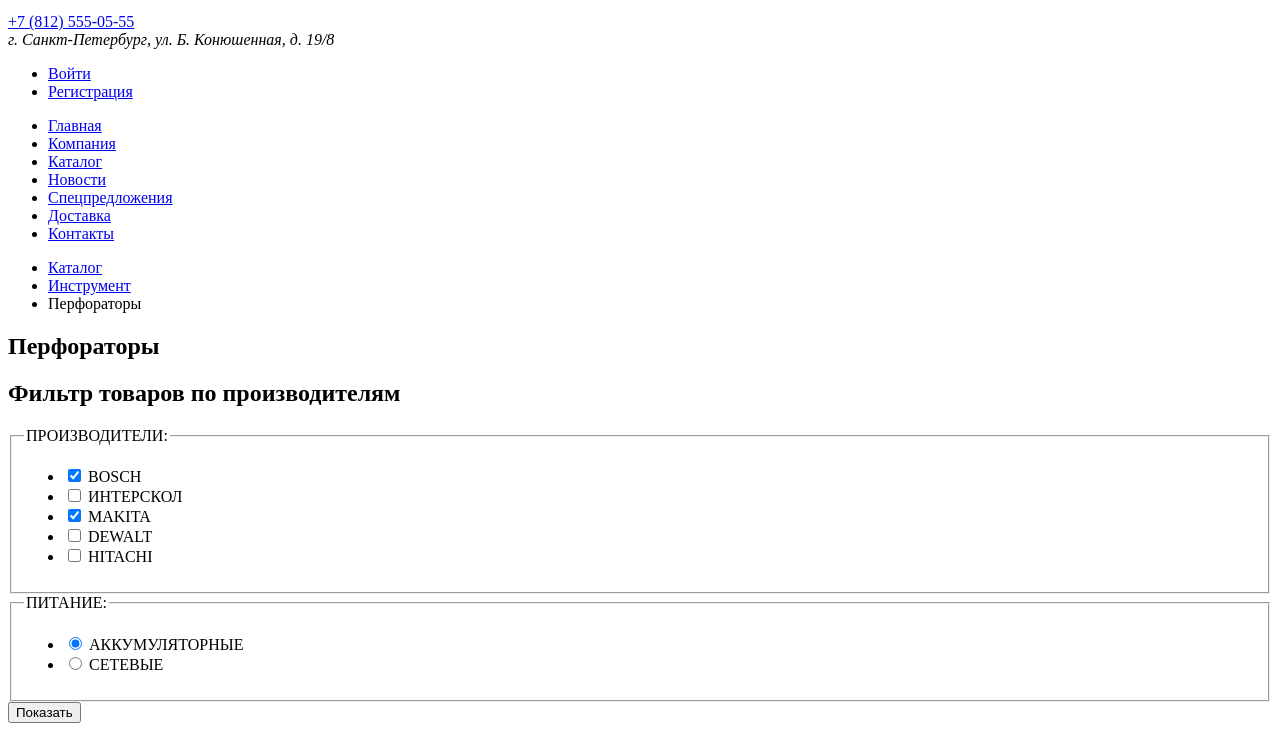
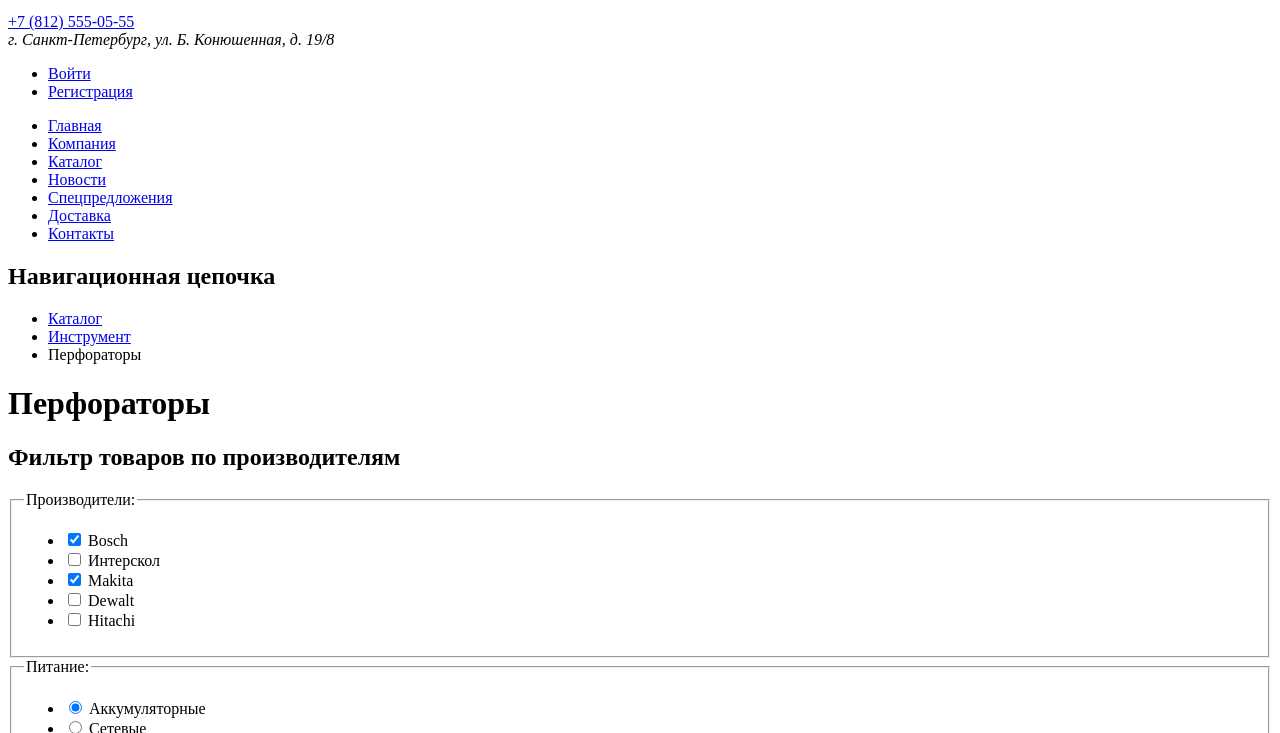
Before and after one commit to Somebody9372/1207045-technomart-28, a plain HTML site: page catalog.html in a window 1280 px wide. Shown: the part 67-800 px from the top of the page. Drawn offline with Linux system fonts and the light colour scheme.

Commit message:
Исправил

```diff
--- a/catalog.html
+++ b/catalog.html
@@ -36,53 +36,54 @@
   </header>
   <main>
     <section>
+      <h2>Навигационная цепочка</h2>
       <ul>
         <li><a href="catalog.html">Каталог</a></li>
         <li><a href="blank.html">Инструмент</a></li>
         <li>Перфораторы</li>
       </ul>
     </section>
-    <section>
+    <div>
       <h1>Перфораторы</h1>
-    </section>
+    </div>
     <section>
       <h2>Фильтр товаров по производителям</h2>
       <form action="https://echo.htmlacademy.ru" method="get">
         <fieldset>
-          <legend>ПРОИЗВОДИТЕЛИ:</legend>
+          <legend>Производители:</legend>
           <ul>
             <li>
               <input type="checkbox" name="bosh" id="filter-bosch" checked>
-              <label for="filter-bosch">BOSCH</label>
+              <label for="filter-bosch">Bosch</label>
             </li>
             <li>
               <input type="checkbox" name="interskol" id="filter-interskol">
-              <label for="filter-interskol">ИНТЕРСКОЛ</label>
+              <label for="filter-interskol">Интерскол</label>
             </li>
             <li>
               <input type="checkbox" name="makita" id="filter-makita" checked>
-              <label for="filter-makita">MAKITA</label>
+              <label for="filter-makita">Makita</label>
             </li>
             <li>
               <input type="checkbox" name="dewalt" id="filter-dewalt">
-              <label for="">DEWALT</label>
+              <label for="">Dewalt</label>
             </li>
             <li>
               <input type="checkbox" name="hitachi" id="filter-hitachi">
-              <label for="filter-hitachi">HITACHI</label>
+              <label for="filter-hitachi">Hitachi</label>
             </li>
           </ul>
         </fieldset>
         <fieldset>
-          <legend>ПИТАНИЕ:</legend>
+          <legend>Питание:</legend>
           <ul>
             <li>
               <input type="radio" name="energy-type" value="accumulator" id="filter-accumulator" checked>
-              <label for="filter-accumulator">АККУМУЛЯТОРНЫЕ</label><br>
+              <label for="filter-accumulator">Аккумуляторные</label><br>
             </li>
             <li>
               <input type="radio" name="energy-type" value="mains-power" id="filter-mains-power">
-              <label for="filter-mains-power">СЕТЕВЫЕ</label>
+              <label for="filter-mains-power">Сетевые</label>
             </li>
           </ul>
         </fieldset>
@@ -252,15 +253,13 @@
     <p>Разработано —<br>
       <a href="https://htmlacademy.ru/intensive/htmlcss">htmlacademy.ru</a></p>
   </footer>
-  <div class="basket-popup">
+  <section class="basket-popup">
     <button type="button" aria-label="Закрыть"></button>
     <h2>Товар добавлен в корзину!</h2>
-    <!-- Возможно здесь "Оформить заказ"-ссылка,отправляющая на страницу
-    оформления заказа,а "продолжить покупки-кнопка,имеющая ту же функцию,
-    что и кнопка закрытия?"  -->
+    <!-- Если я правильно тебя понял,то это всё таки кнопка. -->
     <a href="blank.html">Оформить заказ</a>
-    <a href="blank.html">Продолжить покупки</a>
-  </div>
+    <button type="button" aria-label="Продолжить покупки">Продолжить покупки</button>
+  </section>
 </body>
 
 </html>
```
Also changed, not shown: index.html (+3 -5 lines).
